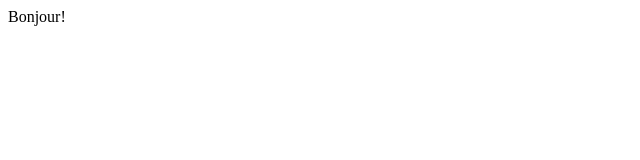
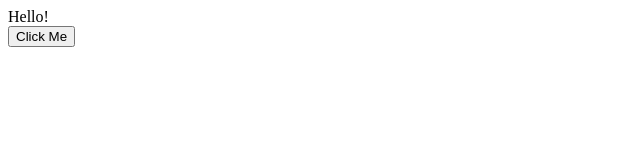
Before and after one commit to azocher/dom-eventlisteners-inclass, a plain HTML site: page index.html in a window 1280 px wide. Shown: the whole page, without its empty margins (0-640 px from the left). Drawn offline with Linux system fonts and the light colour scheme.

Commit message:
button click event example added

```diff
--- a/index.html
+++ b/index.html
@@ -6,5 +6,6 @@
     </head>
     <body>
         <div>Hello!</div>
+        <button>Click Me</button>
     </body>
 </html>
--- a/script.js
+++ b/script.js
@@ -1,5 +1,9 @@
 window.addEventListener('DOMContentLoaded', (event) => {
-    document.querySelector("div").innerText = "Bonjour!"
 
-    console.log(event)
+    // add a click event listener for button
+    document.querySelector("button").addEventListener("click", () => {
+        // update Div inner text to Bonjour!
+        document.querySelector("div").innerText = "Bonjour!"
+    })
+
 })
```
